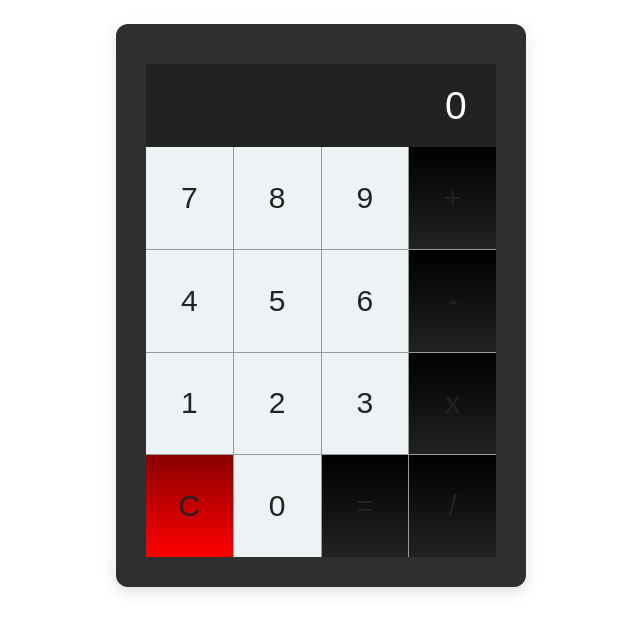
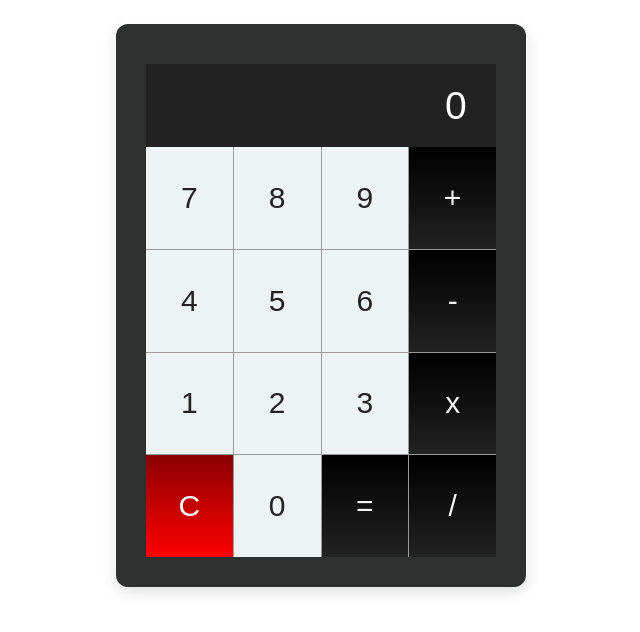
Before and after one commit to karenerosales/Javascript-Calculator, a plain HTML site: page index.html in a window 1280 px wide. Shown: the whole page, without its empty margins (319-959 px from the left). Drawn offline with Linux system fonts and the light colour scheme.

Commit message:
issue with all buttons

```diff
--- a/styles.css
+++ b/styles.css
@@ -47,7 +47,7 @@ body {
 }
 
 button {
-    color:#222222 !important;
+    color:#222222;
     font-family: inherit;
     font-weight: inherit;
     border: 0;
@@ -58,7 +58,7 @@ button {
 
 .clear {
     background-image: linear-gradient(darkred, red);
-    color: white;
+    color:white;
 }
 
 .operator,
```
